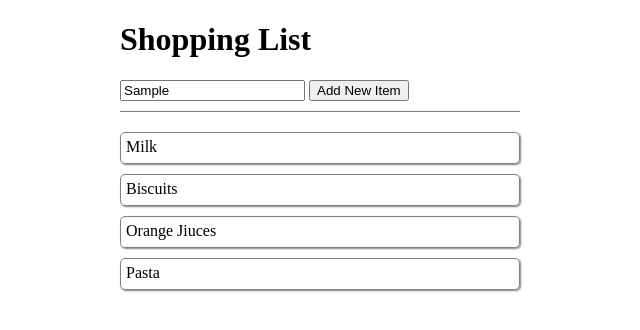
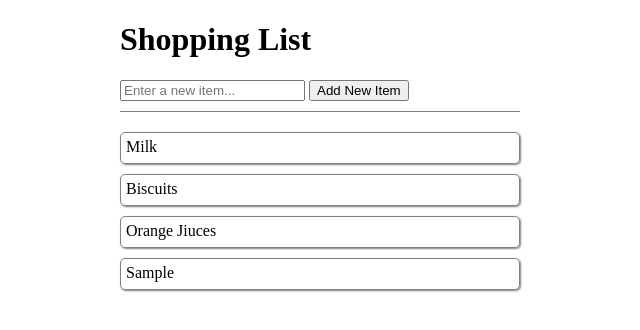
Before and after one commit to ecamellini/WD0222-U1-D12, a plain HTML site: page index.html in a window 1280 px wide. Both pictures are taken after typing "Sample" into the empty fields and a click on the button "Add New Item". Shown: the full height of the page, 320-960 px from the left. Drawn offline with Linux system fonts and the light colour scheme.

Commit message:
Adding value from input

```diff
--- a/index.html
+++ b/index.html
@@ -34,7 +34,7 @@
   <div id="container">
     <h1>Shopping List</h1>
     <div id="list-inputs">
-      <input id="item-text-input" type="text" />
+      <input id="item-text-input" type="text" placeholder="Enter a new item..." />
       <button onclick="addListItem()">Add New Item</button>
       <!--
       HTML comes with many input tags. For example:
@@ -56,16 +56,28 @@
   </div>
   <script>
     function addListItem() {
+      let textInput = document.getElementById('item-text-input')
+      let itemToAdd = textInput.value
+
+      if (itemToAdd === '') {
+        // We use an if to VALIDATE the input.
+        // To make sure that it respects some constraints.
+        alert("Text cannot be empty.")
+      } else {
+        // We also clear the input text
+        textInput.value = ""
+
         // 1) We create the new node.
         newItemNode = document.createElement('div')
 
         // 2) We customize it.
-      newItemNode.innerText = "Pasta"
+        newItemNode.innerText = itemToAdd
         newItemNode.classList.add('item')
 
         // 3) We attach it to the DOM. To the parent node.
         document.getElementById('list-items').appendChild(newItemNode)
       }
+    }
   </script>
 </body>
 
```
Lines whose indentation alone changed are shown as unchanged.
